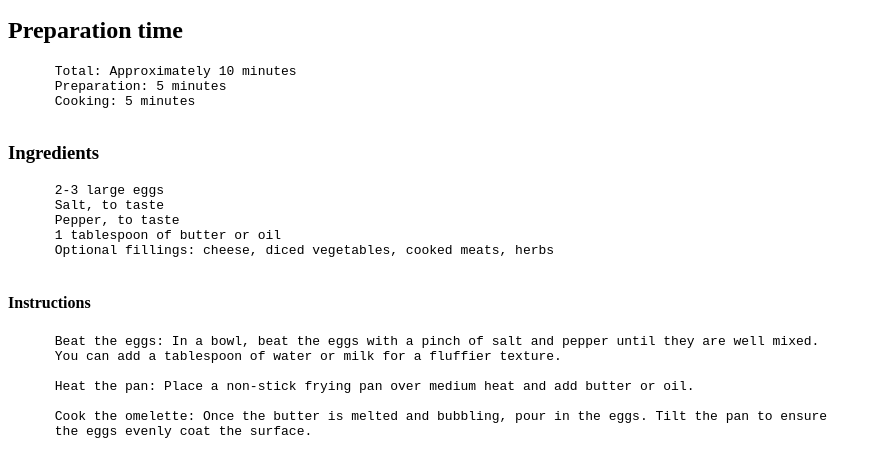
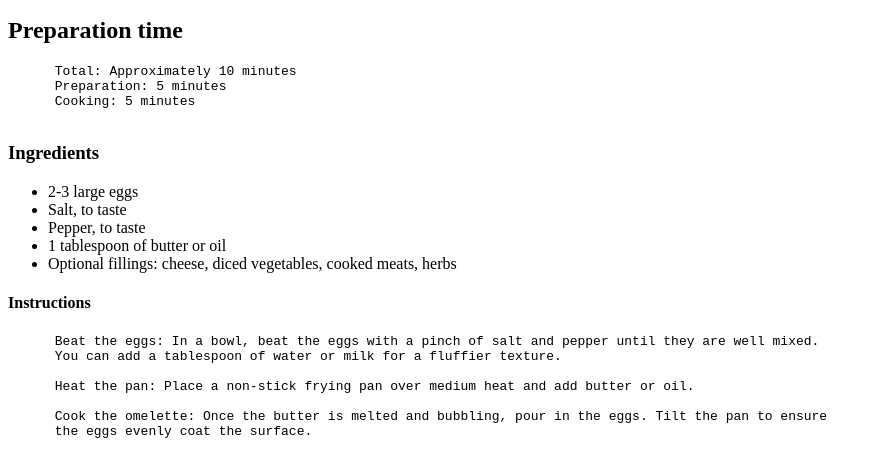
Before and after one commit to ThomasOselu/Recipe-Page, a plain HTML site: page recipe-page-main/index.html in a window 1280 px wide. Shown: the part 340-794 px from the top of the page, without its empty margins (0-882 px from the left). Drawn offline with Linux system fonts and the light colour scheme.

Commit message:
html tags

```diff
--- a/recipe-page-main/index.html
+++ b/recipe-page-main/index.html
@@ -19,13 +19,13 @@
       Cooking: 5 minutes
     </pre>
     <h3>Ingredients</h3>
-    <pre>
-      2-3 large eggs
-      Salt, to taste
-      Pepper, to taste
-      1 tablespoon of butter or oil
-      Optional fillings: cheese, diced vegetables, cooked meats, herbs
-    </pre>
+    <ul>
+      <li>2-3 large eggs</li>
+      <li>Salt, to taste</li>
+      <li>Pepper, to taste</li>
+      <li>1 tablespoon of butter or oil</li>
+      <li>Optional fillings: cheese, diced vegetables, cooked meats, herbs</li>
+    </ul>
     <h4>Instructions</h4>
     <pre>
       Beat the eggs: In a bowl, beat the eggs with a pinch of salt and pepper until they are well mixed.
```
